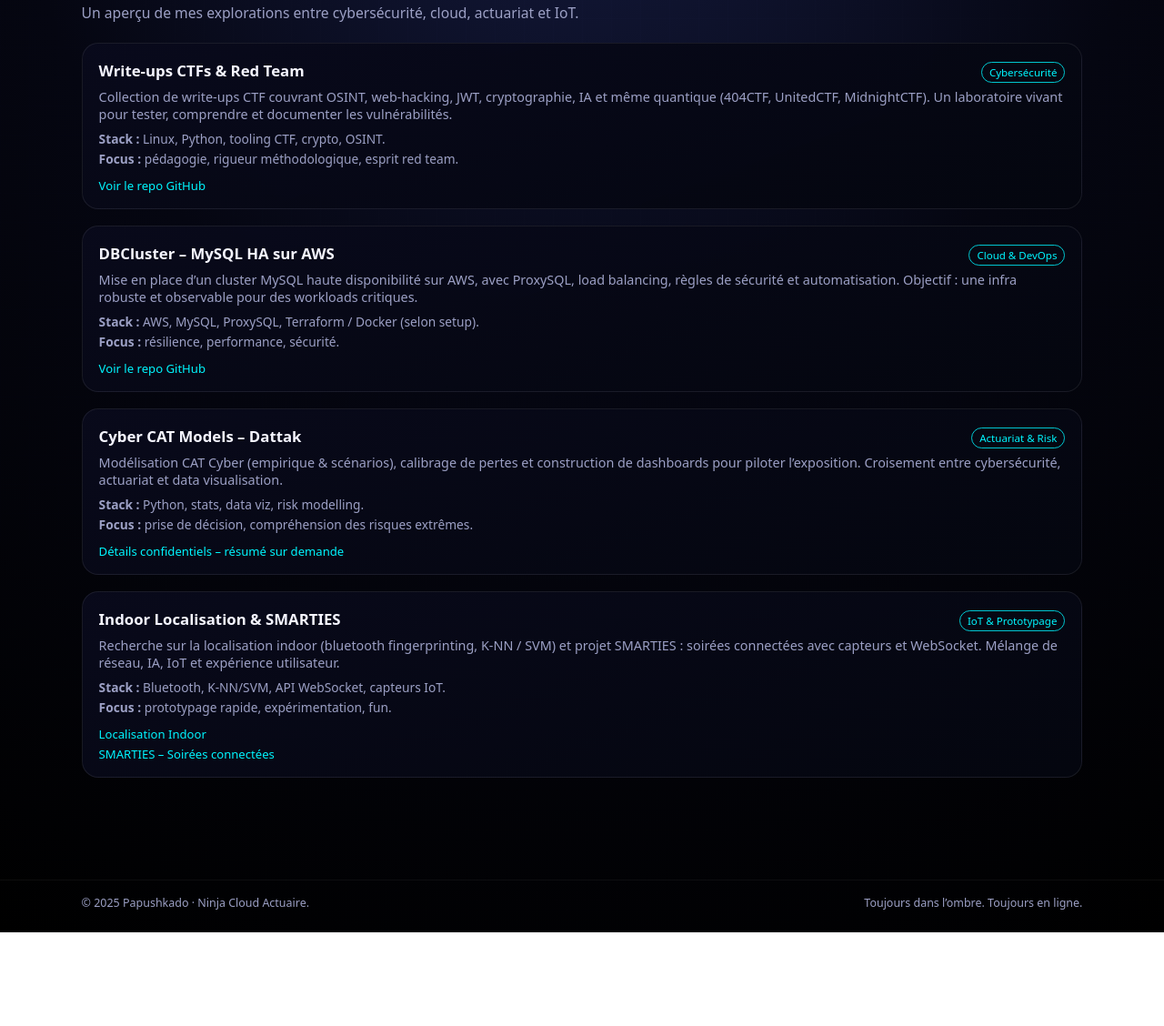
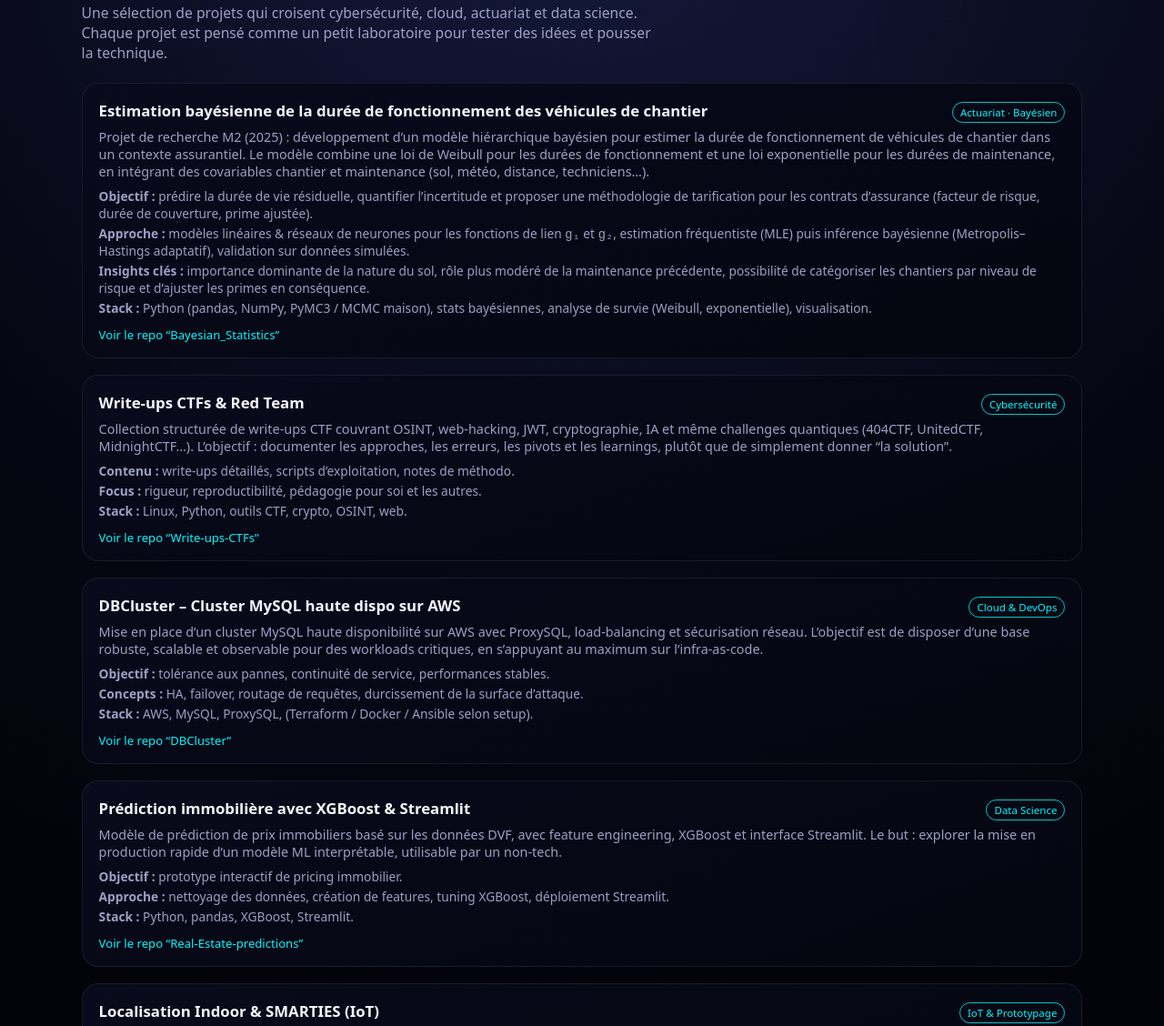
Before and after one commit to Papushkado/CyberNinja-Presentation, a plain HTML site: page projets.html in a window 1280 px wide. Shown: the part 204-1332 px from the top of the page at 91% size. Before the commit the page ends 1229 px from the top, so only its background shows below. Drawn offline with Linux system fonts and the light colour scheme.

Commit message:
Bayesian Statistics

```diff
--- a/projets.html
+++ b/projets.html
@@ -29,93 +29,173 @@
     <section class="section">
       <h1 class="section-title">Projets & Missions</h1>
       <p class="section-intro">
-        Un aperçu de mes explorations entre cybersécurité, cloud, actuariat et IoT.
+        Une sélection de projets qui croisent cybersécurité, cloud, actuariat et data science.
+        Chaque projet est pensé comme un petit laboratoire pour tester des idées et pousser la technique.
       </p>
 
       <div class="projects-grid">
-        <!-- Cybersécurité & Red Team -->
+
+        <!-- ============================
+             ACTUARIAT & RISK MODELLING
+        ============================= -->
+        <article class="project-card">
+          <div class="project-header">
+            <h2>Estimation bayésienne de la durée de fonctionnement des véhicules de chantier</h2>
+            <span class="project-tag">Actuariat · Bayésien</span>
+          </div>
+          <p>
+            Projet de recherche M2 (2025) : développement d’un modèle hiérarchique bayésien pour estimer
+            la durée de fonctionnement de véhicules de chantier dans un contexte assurantiel. Le modèle
+            combine une loi de Weibull pour les durées de fonctionnement et une loi exponentielle pour les
+            durées de maintenance, en intégrant des covariables chantier et maintenance (sol, météo,
+            distance, techniciens…).
+          </p>
+          <ul class="project-meta">
+            <li>
+              <strong>Objectif :</strong> prédire la durée de vie résiduelle, quantifier l’incertitude
+              et proposer une méthodologie de tarification pour les contrats d’assurance (facteur de risque,
+              durée de couverture, prime ajustée).
+            </li>
+            <li>
+              <strong>Approche :</strong> modèles linéaires & réseaux de neurones pour les fonctions
+              de lien <code>g₁</code> et <code>g₂</code>, estimation fréquentiste (MLE) puis
+              inférence bayésienne (Metropolis–Hastings adaptatif), validation sur données simulées.
+            </li>
+            <li>
+              <strong>Insights clés :</strong> importance dominante de la nature du sol,
+              rôle plus modéré de la maintenance précédente, possibilité de catégoriser les chantiers
+              par niveau de risque et d’ajuster les primes en conséquence.
+            </li>
+            <li>
+              <strong>Stack :</strong> Python (pandas, NumPy, PyMC3 / MCMC maison), stats bayésiennes,
+              analyse de survie (Weibull, exponentielle), visualisation.
+            </li>
+          </ul>
+          <a href="https://github.com/Papushkado/Bayesian_Statistics" class="project-link" target="_blank">
+            Voir le repo “Bayesian_Statistics”
+          </a>
+        </article>
+
+        <!-- ============================
+             CYBERSÉCURITÉ & RED TEAM
+        ============================= -->
         <article class="project-card">
           <div class="project-header">
             <h2>Write-ups CTFs & Red Team</h2>
             <span class="project-tag">Cybersécurité</span>
           </div>
           <p>
-            Collection de write-ups CTF couvrant OSINT, web-hacking, JWT, cryptographie,
-            IA et même quantique (404CTF, UnitedCTF, MidnightCTF). Un laboratoire
-            vivant pour tester, comprendre et documenter les vulnérabilités.
+            Collection structurée de write-ups CTF couvrant OSINT, web-hacking, JWT, cryptographie,
+            IA et même challenges quantiques (404CTF, UnitedCTF, MidnightCTF…). L’objectif : documenter
+            les approches, les erreurs, les pivots et les learnings, plutôt que de simplement donner
+            “la solution”.
           </p>
           <ul class="project-meta">
-            <li><strong>Stack :</strong> Linux, Python, tooling CTF, crypto, OSINT.</li>
-            <li><strong>Focus :</strong> pédagogie, rigueur méthodologique, esprit red team.</li>
+            <li><strong>Contenu :</strong> write-ups détaillés, scripts d’exploitation, notes de méthodo.</li>
+            <li><strong>Focus :</strong> rigueur, reproductibilité, pédagogie pour soi et les autres.</li>
+            <li><strong>Stack :</strong> Linux, Python, outils CTF, crypto, OSINT, web.</li>
           </ul>
           <a href="https://github.com/Papushkado/Write-ups-CTFs" class="project-link" target="_blank">
-            Voir le repo GitHub
+            Voir le repo “Write-ups-CTFs”
           </a>
         </article>
 
-        <!-- Cloud & Infra -->
+        <!-- ============================
+             CLOUD & INFRA / DEVOPS
+        ============================= -->
         <article class="project-card">
           <div class="project-header">
-            <h2>DBCluster – MySQL HA sur AWS</h2>
+            <h2>DBCluster – Cluster MySQL haute dispo sur AWS</h2>
             <span class="project-tag">Cloud & DevOps</span>
           </div>
           <p>
-            Mise en place d’un cluster MySQL haute disponibilité sur AWS, avec ProxySQL,
-            load balancing, règles de sécurité et automatisation. Objectif : une infra
-            robuste et observable pour des workloads critiques.
+            Mise en place d’un cluster MySQL haute disponibilité sur AWS avec ProxySQL, load-balancing
+            et sécurisation réseau. L’objectif est de disposer d’une base robuste, scalable et observable
+            pour des workloads critiques, en s’appuyant au maximum sur l’infra-as-code.
           </p>
           <ul class="project-meta">
-            <li><strong>Stack :</strong> AWS, MySQL, ProxySQL, Terraform / Docker (selon setup).</li>
-            <li><strong>Focus :</strong> résilience, performance, sécurité.</li>
+            <li><strong>Objectif :</strong> tolérance aux pannes, continuité de service, performances stables.</li>
+            <li><strong>Concepts :</strong> HA, failover, routage de requêtes, durcissement de la surface d’attaque.</li>
+            <li><strong>Stack :</strong> AWS, MySQL, ProxySQL, (Terraform / Docker / Ansible selon setup).</li>
           </ul>
           <a href="https://github.com/Papushkado/DBCluster" class="project-link" target="_blank">
-            Voir le repo GitHub
+            Voir le repo “DBCluster”
           </a>
         </article>
 
-        <!-- Actuariat & CAT -->
+        <!-- ============================
+             DATA SCIENCE / PRÉDICTION
+        ============================= -->
         <article class="project-card">
           <div class="project-header">
-            <h2>Cyber CAT Models – Dattak</h2>
-            <span class="project-tag">Actuariat & Risk</span>
+            <h2>Prédiction immobilière avec XGBoost & Streamlit</h2>
+            <span class="project-tag">Data Science</span>
           </div>
           <p>
-            Modélisation CAT Cyber (empirique & scénarios), calibrage de pertes et
-            construction de dashboards pour piloter l’exposition. Croisement entre
-            cybersécurité, actuariat et data visualisation.
+            Modèle de prédiction de prix immobiliers basé sur les données DVF, avec feature engineering,
+            XGBoost et interface Streamlit. Le but : explorer la mise en production rapide d’un modèle
+            ML interprétable, utilisable par un non-tech.
           </p>
           <ul class="project-meta">
-            <li><strong>Stack :</strong> Python, stats, data viz, risk modelling.</li>
-            <li><strong>Focus :</strong> prise de décision, compréhension des risques extrêmes.</li>
+            <li><strong>Objectif :</strong> prototype interactif de pricing immobilier.</li>
+            <li><strong>Approche :</strong> nettoyage des données, création de features, tuning XGBoost, déploiement Streamlit.</li>
+            <li><strong>Stack :</strong> Python, pandas, XGBoost, Streamlit.</li>
           </ul>
-          <a href="#" class="project-link">
-            Détails confidentiels – résumé sur demande
+          <a href="https://github.com/Papushkado/Real-Estate-predictions" class="project-link" target="_blank">
+            Voir le repo “Real-Estate-predictions”
           </a>
         </article>
 
-        <!-- IoT & Prototypage -->
+        <!-- ============================
+             IOT & PROTOTYPAGE
+        ============================= -->
         <article class="project-card">
           <div class="project-header">
-            <h2>Indoor Localisation & SMARTIES</h2>
+            <h2>Localisation Indoor & SMARTIES (IoT)</h2>
             <span class="project-tag">IoT & Prototypage</span>
           </div>
           <p>
-            Recherche sur la localisation indoor (bluetooth fingerprinting, K-NN / SVM)
-            et projet SMARTIES : soirées connectées avec capteurs et WebSocket.
-            Mélange de réseau, IA, IoT et expérience utilisateur.
+            Deux projets complémentaires : un travail de recherche sur la localisation indoor
+            (bluetooth fingerprinting, K-NN / SVM) et SMARTIES, des “soirées connectées” mêlant capteurs
+            et WebSocket pour créer des expériences interactives. Mélange d’IA, réseau et UX.
           </p>
           <ul class="project-meta">
-            <li><strong>Stack :</strong> Bluetooth, K-NN/SVM, API WebSocket, capteurs IoT.</li>
-            <li><strong>Focus :</strong> prototypage rapide, expérimentation, fun.</li>
+            <li><strong>Localisation :</strong> bluetooth fingerprinting, K-NN / SVM, évaluation sur données réelles.</li>
+            <li><strong>SMARTIES :</strong> architecture temps réel avec API WebSocket et capteurs physiques.</li>
+            <li><strong>Stack :</strong> Python / scikit-learn, WebSocket, IoT, Linux.</li>
           </ul>
           <a href="https://github.com/Papushkado/GIN206_localisation_indoors" class="project-link" target="_blank">
-            Localisation Indoor
+            Localisation indoor – repo
           </a>
           <br>
           <a href="https://github.com/Papushkado/ioT_Telecom" class="project-link" target="_blank">
-            SMARTIES – Soirées connectées
+            SMARTIES – soirées connectées
           </a>
         </article>
+
+        <!-- ============================
+             FINANCE / ANALYSE
+        ============================= -->
+        <article class="project-card">
+          <div class="project-header">
+            <h2>Trading Analysis – critères de Graham sur le SBF120</h2>
+            <span class="project-tag">Finance · Data</span>
+          </div>
+          <p>
+            Application de visualisation et d’analyse de critères financiers (type Graham) appliqués
+            aux actions du SBF120. Le but : rendre tangible une approche “value investing” à partir
+            de données réelles, via des dashboards clairs.
+          </p>
+          <ul class="project-meta">
+            <li><strong>Objectif :</strong> explorer un screening quantitatif simple mais raisonnable des titres.</li>
+            <li><strong>Concepts :</strong> critères fondamentaux, scoring, visualisation des signaux.</li>
+            <li><strong>Stack :</strong> Python, pandas, visualisation (Dash/Plotly ou équivalent selon implémentation).</li>
+          </ul>
+          <a href="https://github.com/Papushkado/Trading_Analysis_Graham" class="project-link" target="_blank">
+            Voir le repo “Trading_Analysis_Graham”
+          </a>
+        </article>
+
       </div>
     </section>
   </main>
```
